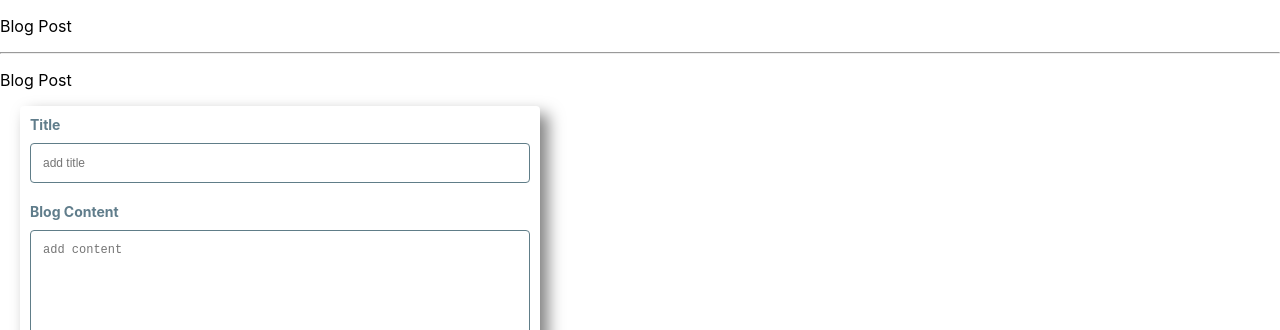
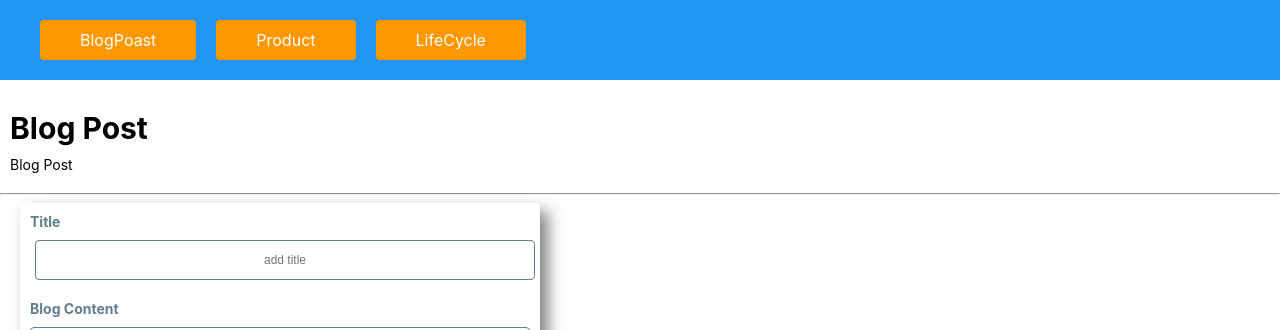
Before and after one commit to Skyproject12/ExerciseJs-SimpleReact, a React (Create React App) app: page / in a window 1280 px wide. Shown: the top 330 px of the page. Built offline with nearby package versions, Linux system fonts and the light colour scheme; data requests are answered from the project's data file.

Commit message:
router in react with navigation

```diff
--- a/src/container/BlogPost/BlogPost.js
+++ b/src/container/BlogPost/BlogPost.js
@@ -36,7 +36,7 @@ class BlogPost extends Component {
         // membuat time stimp untuk id dari pengguna
         let timestamp = new Date().getTime();
         // jika melakukan update jangan inputkan id baru
-        if(!this.state.isUpdate){
+        if (!this.state.isUpdate) {
             formBlogPostNew["id"] = timestamp;
         }
         // melakukan perubahan hanya pada name dari suatu inputan
@@ -94,7 +94,7 @@ class BlogPost extends Component {
         })
     }
 
-    putDataToApi =()=>{
+    putDataToApi = () => {
         axios.put(`http://localhost:3004/posts/${this.state.formBlogPost.id}`, this.state.formBlogPost).then((res) => {
             console.log(res);
             this.getPostApi();
@@ -126,7 +126,9 @@ class BlogPost extends Component {
     render() {
         return (
             <Fragment>
-                <p className="section-title">Blog Post</p>
+                <p className="title_home">Blog Post</p>
+                <p className="desc_home">Blog Post</p>
+                <hr />
                 <div className="form-add-post">
                     <label htmlFor="title">Title</label>
                     <input type="text" value={this.state.formBlogPost.title} name="title" placeholder="add title" onChange={this.handleFormChange} />
--- a/src/container/Home/Home.css
+++ b/src/container/Home/Home.css
@@ -11,3 +11,18 @@
     margin-top: 1px;
     margin-bottom: 20px;
 }
+
+.navigation {
+    background: #2196F2;
+    padding: 30px;
+}
+
+.navigation a {
+    padding: 10px 40px;
+    margin: 10px;
+    text-decoration: none;
+    color: white;
+    background: #FF9800;
+    border-radius: 4px;
+
+}
--- a/src/container/Home/Home.js
+++ b/src/container/Home/Home.js
@@ -1,9 +1,10 @@
-import React, { Component } from 'react';
-// import Youtube from '../../component/Youtube/Youtube';
-// import Product from '../Product/Product';
+import React, { Component, Fragment } from 'react';
+import Youtube from '../../component/Youtube/Youtube';
+import Product from '../Product/Product';
 import './Home.css';
-// import LifeCycle from '../LifeCrycle/LifeCycle';
+import LifeCycle from '../LifeCrycle/LifeCycle';
 import BlogPost from '../BlogPost/BlogPost';
+import { BrowserRouter, Route, Link } from 'react-router-dom';
 
 class Home extends Component {
     state = {
@@ -11,7 +12,7 @@ class Home extends Component {
     }
 
     // melakuakan destroy data setelah 15 detik
-    componentDidMount(){
+    componentDidMount() {
         // setTimeout(()=>{
         //     this.setState({
         //         showComponent: false
@@ -21,7 +22,9 @@ class Home extends Component {
     }
     render() {
         return (
+            <BrowserRouter>
                 <div>
+                    {/* when learn props  */}
                     {/* <p className="title_home">Youtube Bola </p>
                     <p className="desc_home">make all component in here</p>
 
@@ -29,40 +32,55 @@ class Home extends Component {
                         time="07.12"
                         title="Chelsea"
                         desc="club liga inggris terbaik"
-                    image="https://upload.wikimedia.org/wikipedia/en/thumb/c/cc/Chelsea_FC.svg/314px-Chelsea_FC.svg.png"/>
+                        image="https://upload.wikimedia.org/wikipedia/en/thumb/c/cc/Chelsea_FC.svg/314px-Chelsea_FC.svg.png" />
                     <Youtube
                         time="08.12"
                         title="Manchester United"
                         desc="club liga inggris terpopuler"
-                    image="https://upload.wikimedia.org/wikipedia/id/thumb/7/7a/Manchester_United_FC_crest.svg/330px-Manchester_United_FC_crest.svg.png"/>
+                        image="https://upload.wikimedia.org/wikipedia/id/thumb/7/7a/Manchester_United_FC_crest.svg/330px-Manchester_United_FC_crest.svg.png" />
                     <Youtube
                         time="07.26"
                         title="Real Madrid"
                         desc="club laliga terbaik"
-                    image="https://upload.wikimedia.org/wikipedia/en/thumb/5/56/Real_Madrid_CF.svg/195px-Real_Madrid_CF.svg.png"/>
+                        image="https://upload.wikimedia.org/wikipedia/en/thumb/5/56/Real_Madrid_CF.svg/195px-Real_Madrid_CF.svg.png" />
                     <Youtube
                         time="05.12"
                         title="Barcelona"
                         desc="club laliga terpopuler"
-                    image="https://upload.wikimedia.org/wikipedia/en/thumb/4/47/FC_Barcelona_%28crest%29.svg/270px-FC_Barcelona_%28crest%29.svg.png"/>
+                        image="https://upload.wikimedia.org/wikipedia/en/thumb/4/47/FC_Barcelona_%28crest%29.svg/270px-FC_Barcelona_%28crest%29.svg.png" />
                     <Youtube
                         title="Bayern Munchen"
                         desc="club liga Jerman terbaik dan terpopuler"
-                    image="https://upload.wikimedia.org/wikipedia/commons/thumb/1/1b/FC_Bayern_M%C3%BCnchen_logo_%282017%29.svg/270px-FC_Bayern_M%C3%BCnchen_logo_%282017%29.svg.png"/>
-                <p className="title_home">Counter</p>
+                        image="https://upload.wikimedia.org/wikipedia/commons/thumb/1/1b/FC_Bayern_M%C3%BCnchen_logo_%282017%29.svg/270px-FC_Bayern_M%C3%BCnchen_logo_%282017%29.svg.png" /> */}
+                    {/* learn setState      */}
+                    {/* <p className="title_home">Counter</p>
                     <p className="desc_home">Count of your order</p>
-                <hr/>
-                <Product/> */}
+                    <hr />
+                    <Product /> */}
+                    {/* learn lifecrycle   */}
                     {/* <p className="title_home">LifeCycle</p>
-                <hr/>
+                    <hr />
                     {this.state.showComponent ?
-                     <LifeCycle/> : null
+                        <LifeCycle /> : null
                     } */}
-
-                <p>Blog Post</p>
-                <hr/>
-                <BlogPost/>
+                    {/* learn request api  */}
+                    {/* <p className="title_home">Blog Post</p>
+                    <hr />
+                    <BlogPost /> */}
                 </div>
+                <Fragment>
+                    <div className="navigation">
+                        <Link to="/">BlogPoast</Link>
+                        <Link to="/product">Product</Link>
+                        <Link to="/lifecycle">LifeCycle</Link>
+                    </div>
+                    {/* ketika kita link ke suatu patch maka akan mengubah tampilan  */}
+                    {/* menggunakan exact ketika terdapat garis miring , membuat blogpost hanya akan muncul ketika di patch hanya / , tidak /product   */}
+                    <Route path="/" exact component={BlogPost} />
+                    <Route path="/product" component={Product} />
+                    <Route path="/lifecycle" component={LifeCycle} />
+                </Fragment>
+            </BrowserRouter>
         )
     }
 }
--- a/src/container/LifeCrycle/LifeCycle.js
+++ b/src/container/LifeCrycle/LifeCycle.js
@@ -1,4 +1,4 @@
-import React, { Component } from 'react';
+import React, { Component, Fragment } from 'react';
 import './LifeCycle.css';
 
 // ketika pertama kali di load
@@ -19,15 +19,15 @@ import './LifeCycle.css';
 
 class LifeCycle extends Component {
 
-    constructor(props){
+    constructor(props) {
         super(props);
-        this.state ={
-            count:1
+        this.state = {
+            count: 1
         }
         console.log('constructor');
     }
 
-    static getDerivedStateFromProps(props, state){
+    static getDerivedStateFromProps(props, state) {
         console.log('drived');
         return null;
     }
@@ -35,7 +35,7 @@ class LifeCycle extends Component {
     // melakukan update data sangat cocok dilakukan di didmount
     // karena jika sudah muncul di browser
     // update state tersebut
-    componentDidMount(){
+    componentDidMount() {
         console.log('didmount');
         // setTimeout(()=>{
         //     this.setState({
@@ -46,7 +46,7 @@ class LifeCycle extends Component {
 
     // lakukan return true untuk mengupdate
     // disini tempat memastikan apakah state harus di update
-    shouldComponentUpdate(nextProps, nextState){
+    shouldComponentUpdate(nextProps, nextState) {
         console.group('sholdComponentUpdate');
         // menangkap hasil state selanjutnya
         console.log('nextState', nextState);
@@ -54,36 +54,40 @@ class LifeCycle extends Component {
         console.log('this state', this.state);
         console.groupEnd();
         // jika state selanjutnya memiliki nilai 4 maka jangan melakukan update
-        if(nextState.count >= 4){
+        if (nextState.count >= 4) {
             return false;
         }
         return true;
     }
 
-    getSnapshotBeforeUpdate(prevProps, prevState){
+    getSnapshotBeforeUpdate(prevProps, prevState) {
         console.log('before update');
     }
 
-    componentDidUpdate(prevProps, prevState, snapshot){
+    componentDidUpdate(prevProps, prevState, snapshot) {
         console.log('did update');
         return null;
     }
-    componentWillMount(){
+    componentWillMount() {
         console.log('will mount');
     }
 
     // melakukan perubahan tersebut
     changeCount = () => {
         this.setState({
-            count: this.state.count +1
+            count: this.state.count + 1
         })
     }
 
-    render(){
+    render() {
         console.log('render');
         return (
-            // melakukan perubahan ketika di klik
-        <button className="btn" onClick={this.changeCount}>Compoennt Button {this.state.count}</button>
+            <Fragment>
+                <p className="title_home">LifeCycle</p>
+                <hr />
+                {/* melakukan perubahan ketika di klik  */}
+                <button className="btn" onClick={this.changeCount}>Compoennt Button {this.state.count}</button>
+            </Fragment>
         )
     }
 }
--- a/src/container/Product/Product.js
+++ b/src/container/Product/Product.js
@@ -21,6 +21,9 @@ class Product extends Component {
     render() {
         return (
             <Fragment>
+                <p className="title_home">Counter</p>
+                <p className="desc_home">Count of your order</p>
+                <hr />
                 <div className="header">
                     <div className="logo">
                         <img src="https://image.flaticon.com/icons/svg/25/25231.svg" />
@@ -33,7 +36,7 @@ class Product extends Component {
                 {/* melakukan setState dari value berdarakan value cardProduct  */}
                 {/* new value yang di terima akan menginisilalisasi method handleCounterChange  */}
                 {/* melakuakan request props dengan nama onCounterChange dan didalamnya terdapat value new value  */}
-                <CardProduct onCounterChange={(newValue)=>this.handleCounterChange(newValue)} />
+                <CardProduct onCounterChange={(newValue) => this.handleCounterChange(newValue)} />
             </Fragment>
         )
     }
```
Lines whose indentation alone changed are shown as unchanged.
